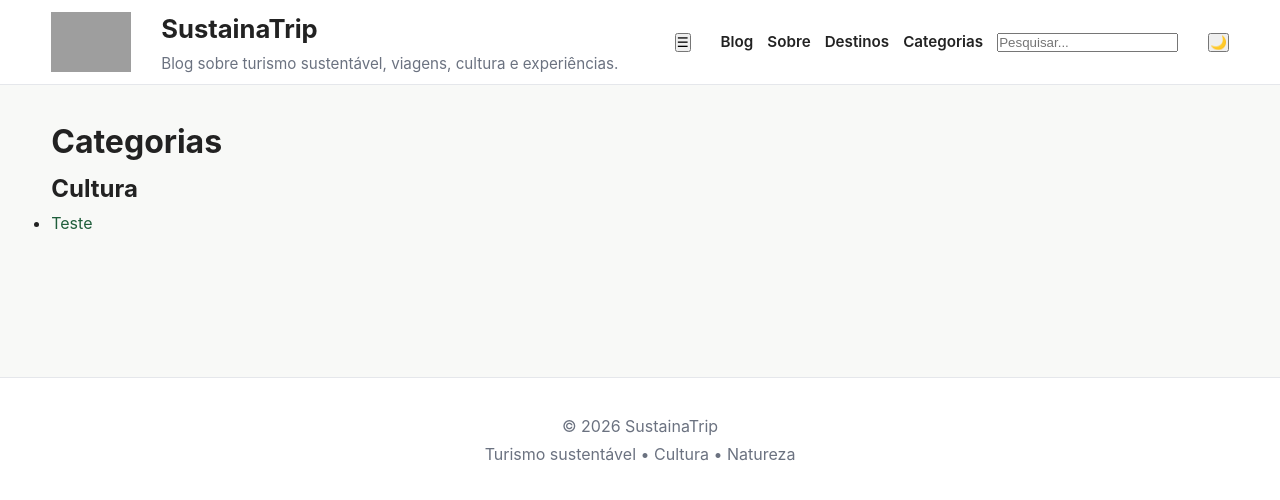
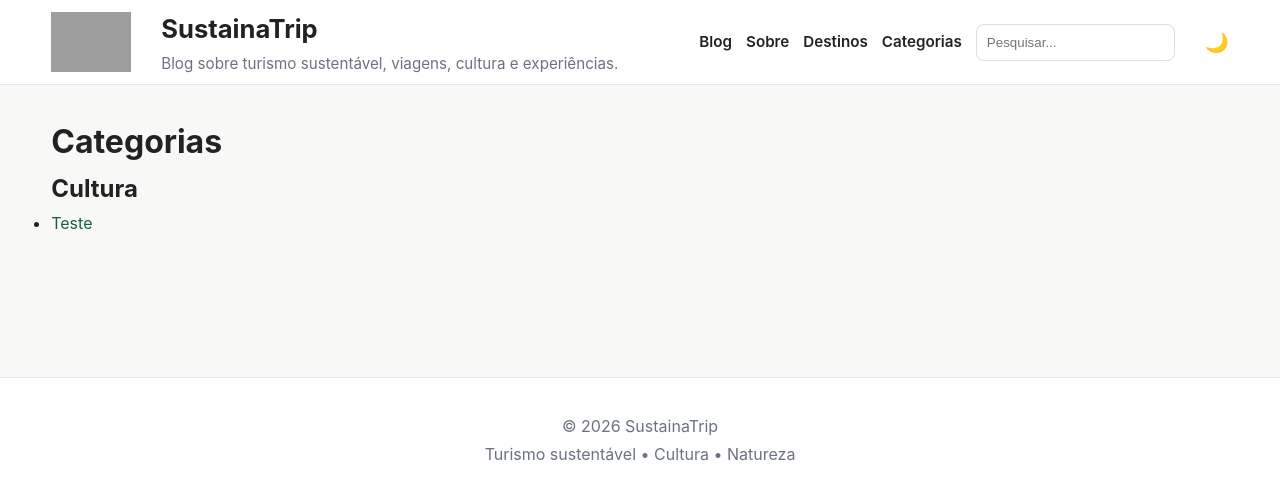
Before and after one commit to sustainatrip/blog, a Jekyll site: the page built from categorias.md, in a window 1280 px wide. Shown: the top 500 px of the page. Built offline with Jekyll 4.4.1, drawn with Linux system fonts in a browser that asks for light colours; grey boxes are pictures that could not be loaded.

Commit message:
Atualizar o style.css

```diff
--- a/assets/css/style.css
+++ b/assets/css/style.css
@@ -714,6 +714,114 @@
 
 }
 
+/* =========================
+MENU MOBILE
+========================= */
+
+.menu-toggle{
+
+    display:none;
+
+    background:none;
+
+    border:none;
+
+    font-size:1.8rem;
+
+    cursor:pointer;
+
+}
+
+.search-box{
+
+    padding:10px;
+
+    border-radius:8px;
+
+    border:1px solid #ddd;
+
+}
+
+.dark-button{
+
+    border:none;
+
+    background:none;
+
+    cursor:pointer;
+
+    font-size:1.2rem;
+
+}
+
+/* =========================
+DARK MODE
+========================= */
+
+body.dark-mode{
+
+    background:#111;
+
+    color:white;
+
+}
+
+body.dark-mode .site-header,
+
+body.dark-mode .card,
+
+body.dark-mode .post,
+
+body.dark-mode .site-footer{
+
+    background:#1d1d1d;
+
+}
+
+body.dark-mode a{
+
+    color:#78d39c;
+
+}
+
+/* =========================
+RESPONSIVO
+========================= */
+
+@media(max-width:768px){
+
+.menu-toggle{
+
+    display:block;
+
+}
+
+.main-nav{
+
+    display:none;
+
+    width:100%;
+
+    flex-direction:column;
+
+    padding:20px 0;
+
+}
+
+.main-nav.active{
+
+    display:flex;
+
+}
+
+.search-box{
+
+    width:100%;
+
+}
+
+}
+
 /* ==========================================================
    RESPONSIVO
    ========================================================== */
```
